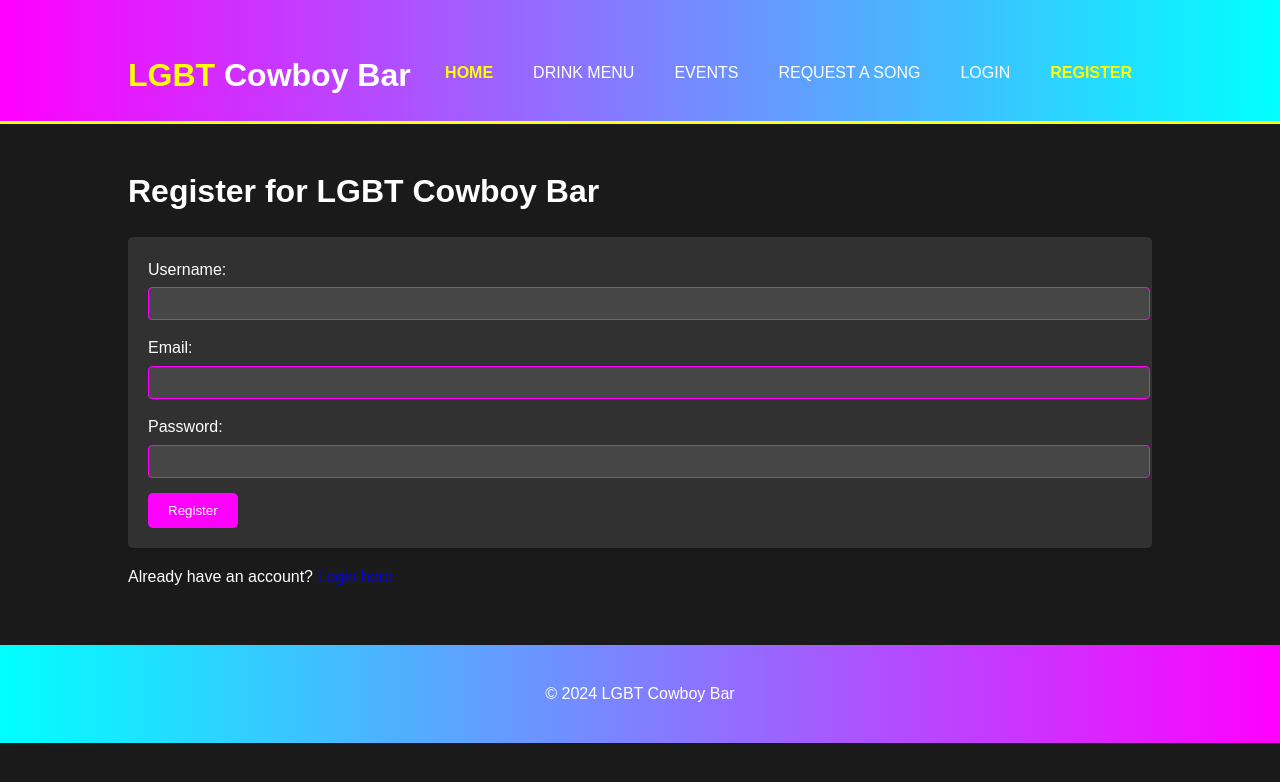
After one commit to valentelligent/NightclubNexus, a Flask app: page /auth/register in a window 1280 px wide. The commit adds this page. Shown: the top 782 px of the page. Run offline with Flask 3, Linux system fonts and the light colour scheme.

Commit message:
Failed to complete step: Implement login, logout, and registration functionality for the web application

```diff
--- a/backend/app/models.py
+++ b/backend/app/models.py
@@ -1,7 +1,8 @@
 from app import db
 from werkzeug.security import generate_password_hash, check_password_hash
+from flask_login import UserMixin
 
-class User(db.Model):
+class User(UserMixin, db.Model):
     id = db.Column(db.Integer, primary_key=True)
     username = db.Column(db.String(64), unique=True, nullable=False)
     email = db.Column(db.String(120), unique=True, nullable=False)
--- a/backend/app/routes/auth.py
+++ b/backend/app/routes/auth.py
@@ -1,44 +1,95 @@
-from flask import Blueprint, request, jsonify
-from flask_jwt_extended import create_access_token, jwt_required, get_jwt_identity
+from flask import Blueprint, request, jsonify, render_template, redirect, url_for, flash, make_response
+from flask_jwt_extended import create_access_token, jwt_required, get_jwt_identity, set_access_cookies, unset_jwt_cookies
+from flask_login import login_user, logout_user, login_required, current_user
 from werkzeug.security import generate_password_hash, check_password_hash
 from app.models import User
 from app import db
+import logging
 
 bp = Blueprint('auth', __name__)
 
-@bp.route('/register', methods=['POST'])
+logging.basicConfig(level=logging.INFO)
+logger = logging.getLogger(__name__)
+
+@bp.route('/register', methods=['GET', 'POST'])
 def register():
-    data = request.get_json()
-    if User.query.filter_by(username=data['username']).first():
-        return jsonify({"msg": "Username already exists"}), 400
-    if User.query.filter_by(email=data['email']).first():
-        return jsonify({"msg": "Email already exists"}), 400
+    if current_user.is_authenticated:
+        return redirect(url_for('main.index'))
+    if request.method == 'POST':
+        username = request.form.get('username')
+        email = request.form.get('email')
+        password = request.form.get('password')
 
-    hashed_password = generate_password_hash(data['password'])
-    user = User(username=data['username'], email=data['email'], password_hash=hashed_password)
-    db.session.add(user)
-    db.session.commit()
+        if not username or not email or not password:
+            flash('All fields are required.', 'error')
+            return redirect(url_for('auth.register'))
 
-    return jsonify({"msg": "User created successfully"}), 201
+        try:
+            if User.query.filter_by(username=username).first():
+                flash('Username already exists', 'error')
+                return redirect(url_for('auth.register'))
+            if User.query.filter_by(email=email).first():
+                flash('Email already exists', 'error')
+                return redirect(url_for('auth.register'))
 
-@bp.route('/login', methods=['POST'])
+            user = User(username=username, email=email)
+            user.set_password(password)
+            db.session.add(user)
+            db.session.commit()
+
+            logger.info(f"New user registered: {username}")
+            flash('Registration successful. Please log in.', 'success')
+            return redirect(url_for('auth.login'))
+        except Exception as e:
+            db.session.rollback()
+            logger.error(f"Error during registration: {str(e)}")
+            flash('An error occurred during registration. Please try again.', 'error')
+
+    return render_template('auth/register.html')
+
+@bp.route('/login', methods=['GET', 'POST'])
 def login():
-    data = request.get_json()
-    user = User.query.filter_by(username=data['username']).first()
-    if user and check_password_hash(user.password_hash, data['password']):
-        access_token = create_access_token(identity=user.id)
-        return jsonify(access_token=access_token), 200
-    return jsonify({"msg": "Invalid username or password"}), 401
+    if current_user.is_authenticated:
+        return redirect(url_for('main.index'))
+    if request.method == 'POST':
+        username = request.form.get('username')
+        password = request.form.get('password')
 
-@bp.route('/logout', methods=['POST'])
-@jwt_required()
+        if not username or not password:
+            flash('Both username and password are required.', 'error')
+            return redirect(url_for('auth.login'))
+
+        try:
+            user = User.query.filter_by(username=username).first()
+            if user and user.check_password(password):
+                login_user(user)
+                access_token = create_access_token(identity=user.id)
+                response = make_response(redirect(url_for('main.index')))
+                set_access_cookies(response, access_token)
+                response.set_cookie('access_token_cookie', access_token, httponly=True, secure=True, samesite='Strict')
+                logger.info(f"User logged in: {username}")
+                flash('Logged in successfully.', 'success')
+                return response
+
+            flash('Invalid username or password', 'error')
+        except Exception as e:
+            logger.error(f"Error during login: {str(e)}")
+            flash('An error occurred during login. Please try again.', 'error')
+
+    return render_template('auth/login.html')
+
+@bp.route('/logout')
+@login_required
 def logout():
-    # In a real application, you might want to blacklist the token here
-    return jsonify({"msg": "Successfully logged out"}), 200
+    username = current_user.username
+    logout_user()
+    response = make_response(redirect(url_for('main.index')))
+    unset_jwt_cookies(response)
+    logger.info(f"User logged out: {username}")
+    flash('Logged out successfully.', 'success')
+    return response
 
-@bp.route('/protected', methods=['GET'])
-@jwt_required()
+@bp.route('/protected')
+@login_required
 def protected():
-    current_user_id = get_jwt_identity()
-    user = User.query.get(current_user_id)
-    return jsonify(logged_in_as=user.username), 200
+    return jsonify(logged_in_as=current_user.username), 200
--- /dev/null
+++ b/backend/app/templates/auth/register.html
@@ -0,0 +1,34 @@
+{% extends "base.html" %}
+
+{% block content %}
+<h1>Register for LGBT Cowboy Bar</h1>
+<form method="POST" action="{{ url_for('auth.register') }}" onsubmit="return validateForm()">
+    <div class="form-group">
+        <label for="username">Username:</label>
+        <input type="text" id="username" name="username" required autocomplete="username">
+    </div>
+    <div class="form-group">
+        <label for="email">Email:</label>
+        <input type="email" id="email" name="email" required autocomplete="email">
+    </div>
+    <div class="form-group">
+        <label for="password">Password:</label>
+        <input type="password" id="password" name="password" required autocomplete="new-password">
+    </div>
+    <button type="submit" class="btn">Register</button>
+</form>
+<p>Already have an account? <a href="{{ url_for('auth.login') }}">Login here</a></p>
+
+<script>
+function validateForm() {
+    var username = document.getElementById('username').value;
+    var email = document.getElementById('email').value;
+    var password = document.getElementById('password').value;
+    if (username == "" || email == "" || password == "") {
+        alert("All fields are required");
+        return false;
+    }
+    return true;
+}
+</script>
+{% endblock %}
--- a/backend/app/templates/base.html
+++ b/backend/app/templates/base.html
@@ -19,12 +19,25 @@
                     <li><a href="{{ url_for('drinks.menu') }}">Drink Menu</a></li>
                     <li><a href="{{ url_for('events.list') }}">Events</a></li>
                     <li><a href="{{ url_for('songs.request') }}">Request a Song</a></li>
+                    {% if current_user.is_authenticated %}
+                        <li><a href="{{ url_for('auth.logout') }}">Logout</a></li>
+                    {% else %}
+                        <li><a href="{{ url_for('auth.login') }}">Login</a></li>
+                        <li><a href="{{ url_for('auth.register') }}">Register</a></li>
+                    {% endif %}
                 </ul>
             </nav>
         </div>
     </header>
 
     <main class="container">
+        {% with messages = get_flashed_messages(with_categories=true) %}
+            {% if messages %}
+                {% for category, message in messages %}
+                    <div class="flash-message {{ category }}">{{ message }}</div>
+                {% endfor %}
+            {% endif %}
+        {% endwith %}
         {% block content %}{% endblock %}
     </main>
 
@@ -51,6 +64,17 @@
                 });
             });
         });
+
+        // Add fade-out effect for flash messages
+        const flashMessages = document.querySelectorAll('.flash-message');
+        flashMessages.forEach(message => {
+            setTimeout(() => {
+                message.style.opacity = '0';
+                setTimeout(() => {
+                    message.remove();
+                }, 500);
+            }, 5000);
+        });
     });
     </script>
 
--- /dev/null
+++ b/backend/create_tables.py
@@ -0,0 +1,6 @@
+from app import db, create_app
+
+app = create_app()
+with app.app_context():
+    db.create_all()
+    print("Database tables created successfully.")
--- a/backend/run.py
+++ b/backend/run.py
@@ -5,4 +5,4 @@ app = create_app()
 if __name__ == '__main__':
     with app.app_context():
         db.create_all()
-    socketio.run(app, host='0.0.0.0', port=8000)
+    socketio.run(app, host='0.0.0.0', port=80)
--- a/pyproject.toml
+++ b/pyproject.toml
@@ -13,6 +13,7 @@ flask-jwt-extended = "^4.6.0"
 flask-socketio = "^5.3.7"
 psycopg2-binary = "^2.9.9"
 flask-cors = "^5.0.0"
+flask-login = "^0.6.3"
 
 
 [build-system]
```
Also changed, not shown: backend/app/__init__.py (+10 -1 lines), backend/app/templates/auth/login.html (added, +29 -0 lines), pasted_text_1726491228706.txt (added, +133 -0 lines), 2 other files.
